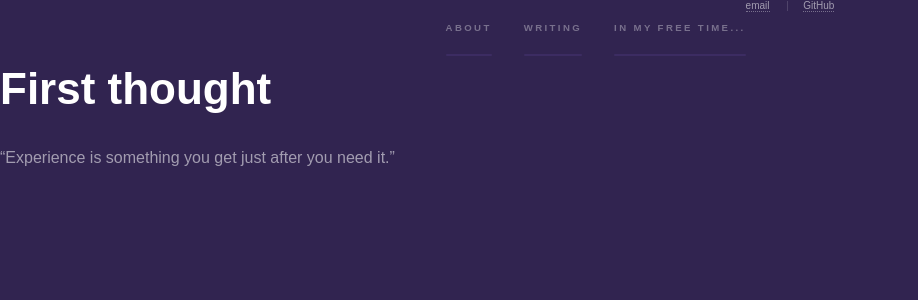
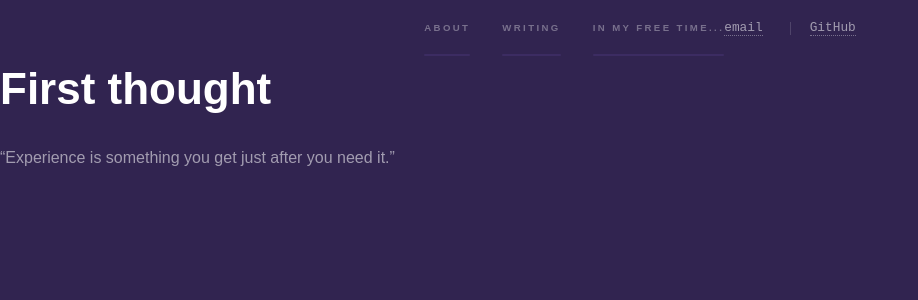
Before and after one commit to nthobservation/nthobservation.github.io, a Jekyll site: the page built from _posts/2021-07-10-first-thought.md, in a window 1280 px wide. Shown: the top 300 px of the page, without its empty margins (0-918 px from the left). Built offline with Jekyll 4.4.1, drawn with Linux system fonts in a browser that asks for light colours; nearby versions of some CDN libraries; library files that are not in the unit come from our copies.

Commit message:
Update main.css

```diff
--- a/css/main.css
+++ b/css/main.css
@@ -111,11 +111,6 @@ input, select, textarea {
 		}
 
 /* Type */
-.menu {
-font:10px "Arial",san-serif;
-}
-
-
 	body, input, select, textarea {
 		color: rgba(255, 255, 255, 0.55);
 		font-family: Arial, Helvetica, sans-serif;
@@ -2832,6 +2827,8 @@ font:10px "Arial",san-serif;
 /* Menu */
 
 	ul.menu {
+		font-family: monospace;
+		font-size: .8em;
 		list-style: none;
 		padding: 0;
 	}
```
